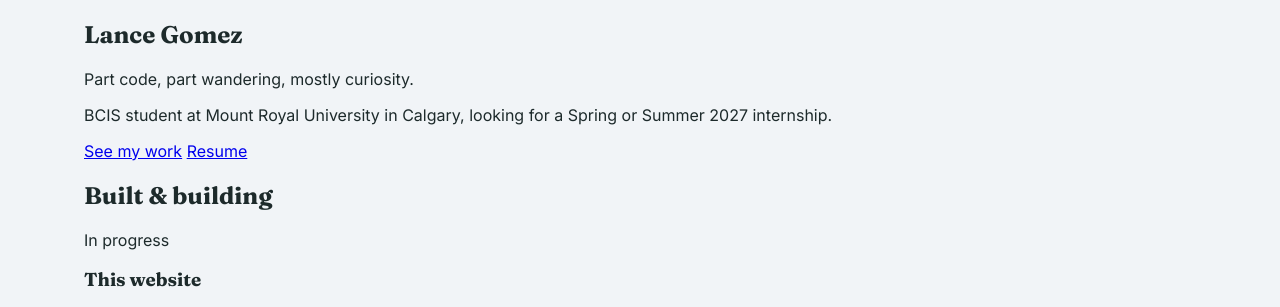
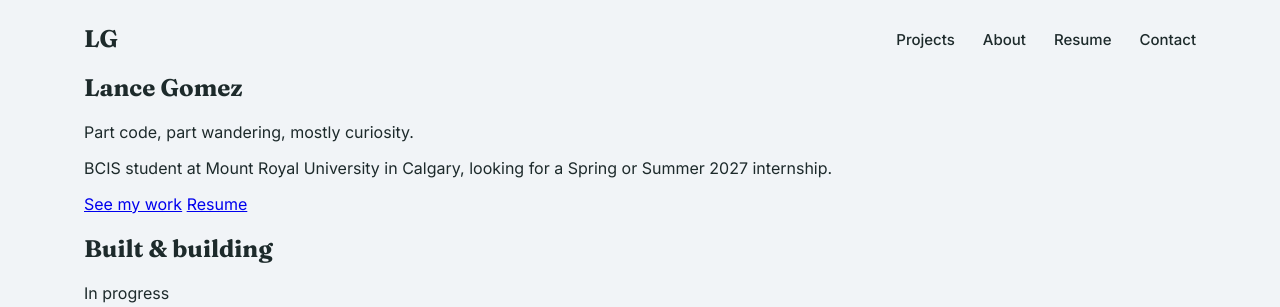
Before and after one commit to monkeydhumphrey/Lance-portfolio, a plain HTML site: page index.html in a window 1280 px wide. Shown: the top 307 px of the page. Drawn offline with Linux system fonts and the light colour scheme.

Commit message:
Header, logo and nav. Improved comments for readability and understandability

```diff
--- a/index.html
+++ b/index.html
@@ -31,8 +31,16 @@
 -->
 
      <header>
-          <div class="container">
-
+          <div class="container header-inner">
+               <a href="#top" class="logo" aria-label="Lance Gomez, home">LG</a>
+               <nav>
+                    <ul>
+                         <li><a href="#projects">Projects</a></li>
+                         <li><a href="#about">About</a></li>
+                         <li><a href="resume.pdf">Resume</a></li>
+                         <li><a href="#contact">Contact</a></li>
+                    </ul>
+               </nav>
           </div>
      </header>
 
--- a/style.css
+++ b/style.css
@@ -40,6 +40,11 @@
    box-sizing: border-box;
 }
 
+/*
+* ==== WHAT: the whole page ====
+* ==== DOES: removes default white gap around the edges, sets the background colour,
+*       text colour and font family ====
+*/
 body {
 
    margin: 0;
@@ -48,14 +53,19 @@ body {
    font-family: var(--body-font);
 }
 
+/*
+*  ==== WHAT: inner wrapper inside header, hero and projects ====
+* ==== DOES: switches them to my heading font choice (Fraunces) ====
+*/
 h1,h2,h3 {
 
    font-family: var(--heading-font);
 }
 
 /*
-* ==== Container: keeps content centered, no larger than 1160px
-* ==== Used inside the ehader, hero and project sections ====
+*  ==== WHAT: inner wrapper inside header, hero and projects ====
+* ==== DOES: keeps content centered, no larger than 1160px
+* with 24px of padding on each side so doesn't touch edges ====
 */
 
 .container {
@@ -68,10 +78,64 @@ h1,h2,h3 {
 }
 
 
-/* TODO (Step 3): HEADER
-   - flexbox, "LG" left, links right, space-between, wraps on small screens
-   - plain links, no filled button
+/*
+* ==== WHAT: the headers row. LG and the nav links ====
+* === DOES: Puts LG link in the upper left, and nav on the right
+* lines up vertically and adds spaces above and below. ====
 */
+
+.header-inner {
+
+   display: flex;
+   justify-content: space-between;
+   align-items: center;
+   padding-top: 24px;
+   flex-wrap: wrap;
+   gap: 10px;
+}
+
+/*
+* ==== WHAT: the LG link in the upper left corner ====
+* ==== DOES: styles the LG link ====
+*/
+
+.logo {
+
+   font-family: var(--heading-font);
+   font-weight: 700;
+   font-size: 24px;
+   text-decoration: none;
+   color: var(--main-text);
+}
+
+/*
+* === WHAT: the list that holds my 4 menu links ====
+* ==== DOES: removes bullet points, default spacing and lines the links up in a row
+ with 28px between each of them ====
+*/
+
+nav ul {
+
+   list-style: none;
+   margin: 0px;
+   padding: 0px;
+   display: flex;
+   gap: 28px;
+}
+
+/*
+* === WHAT: the links in the nav bar (Projects, About, Resume, Contact) ====
+* ==== DOES: styles the links ====
+*/
+
+nav a {
+
+   font-size: 15px;
+   font-weight: 500;
+   color: var(--main-text);
+   text-decoration: none;
+}
+
 
 
 /* TODO (Step 4): HERO
```
